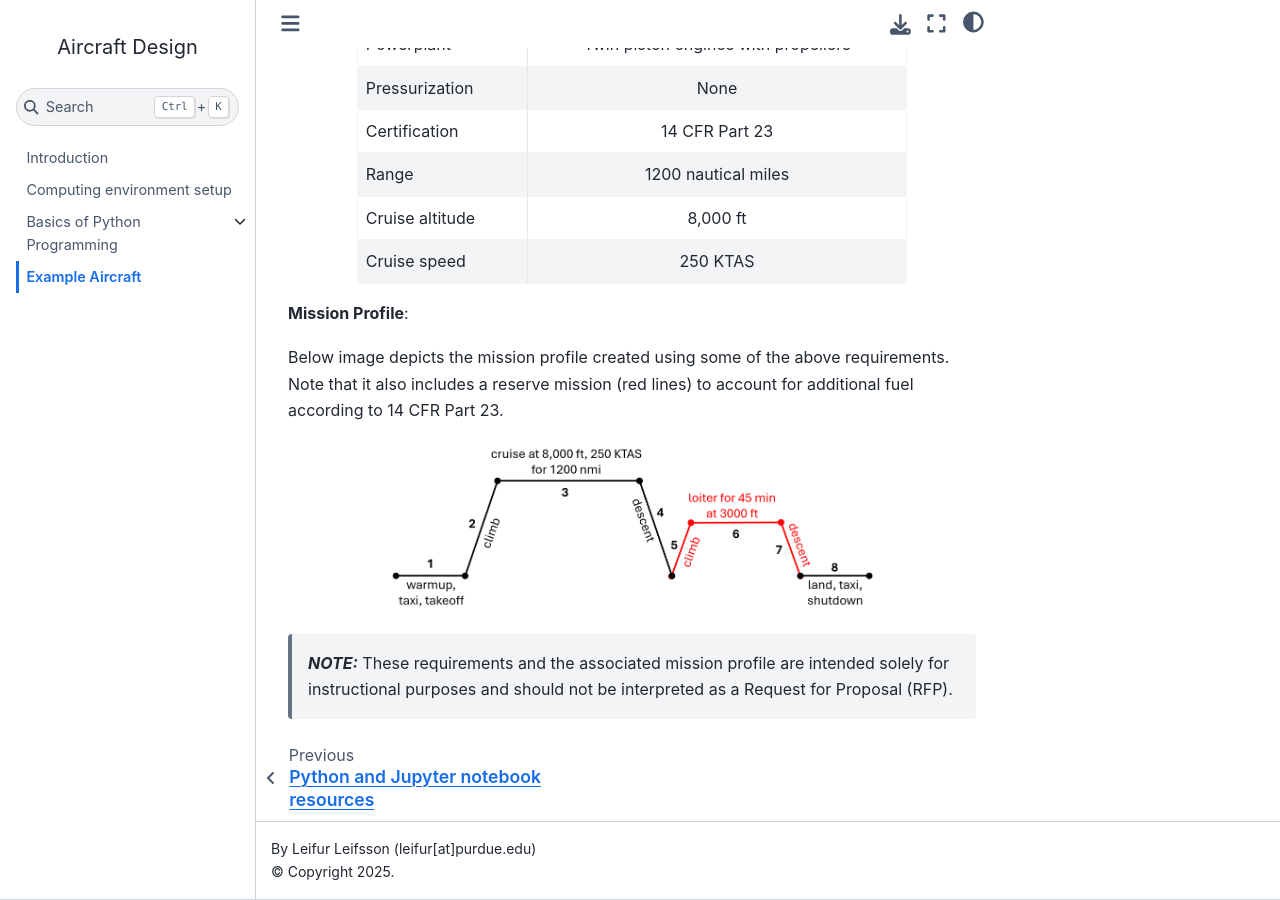
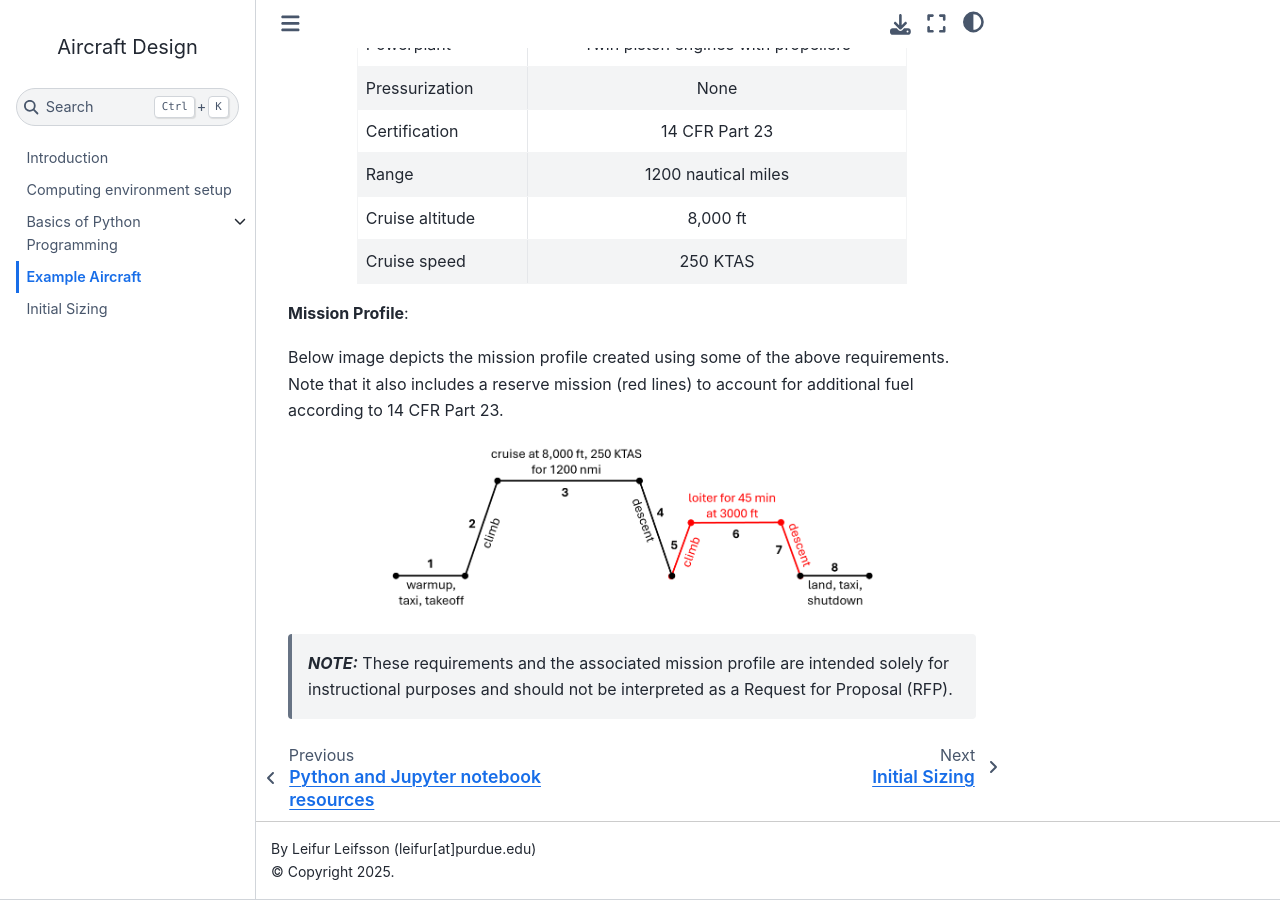
Before and after one commit to ComputationalDesignLab/aircraft-design, a Jupyter Book: the page built from book/example_aircraft.md, in a window 1280 px wide and 900 px high, scrolled down 583 px. Built offline with Jupyter Book 1.0.4 settings and Sphinx 7.4.7 and the Sphinx Book theme 1.1.4, drawn with Linux system fonts in a browser that asks for light colours.

Commit message:
adding initial sizing - work in progress

```diff
--- a/book/_toc.yml
+++ b/book/_toc.yml
@@ -8,3 +8,4 @@ chapters:
       - file: python_basics/plotting
       - file: python_basics/resources
   - file: example_aircraft
+  - file: initial_sizing
```
Also changed, not shown: book/initial_sizing.ipynb (added).
